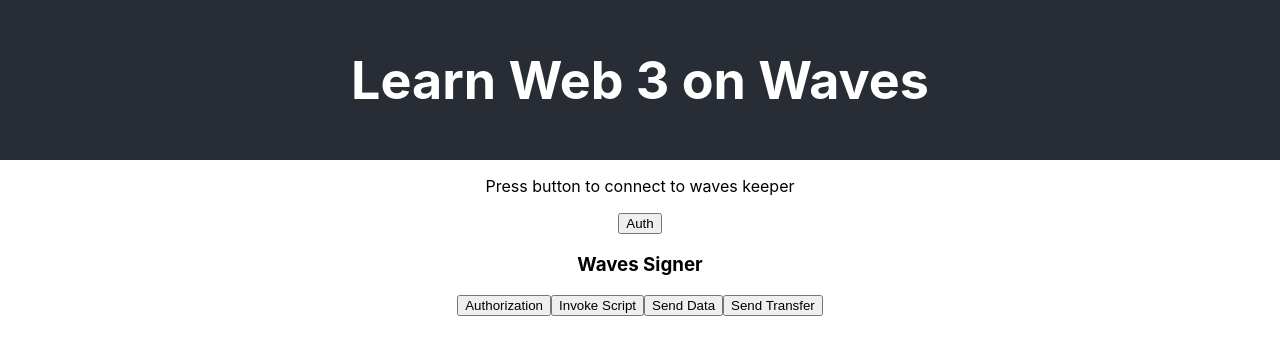
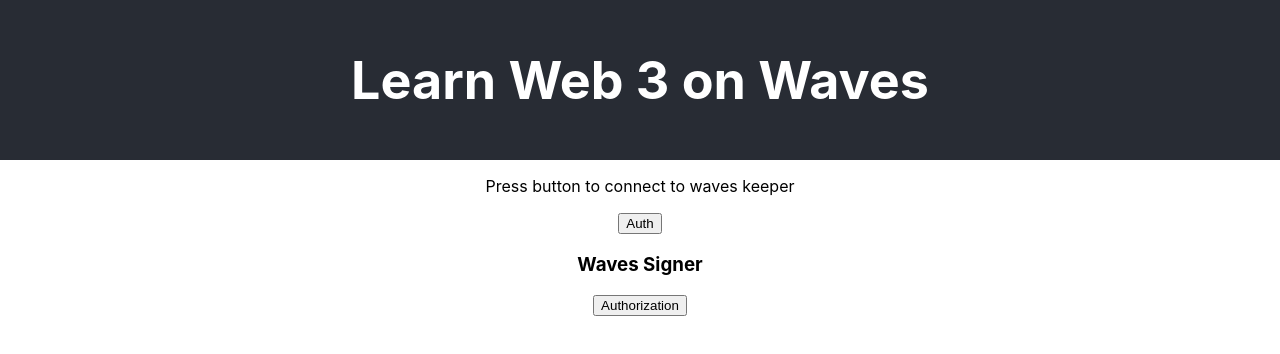
Before and after one commit to yudissptn/waves-web3, a React (Create React App) app: page / in a window 1280 px wide. Shown: the top 354 px of the page. Built offline with nearby package versions, Linux system fonts and the light colour scheme; what @waves/signer, @waves/waves-transactions would draw is missing.

Commit message:
remove invoking

```diff
--- a/src/App.js
+++ b/src/App.js
@@ -48,49 +48,6 @@
     }
   };
 
-  const invokeSigner = () => {
-    signer
-      .invoke({
-        dApp: "3MuN7D8r19zdvSpAd1L91Gs88bcgwUFy2mn",
-        fee: 0.004,
-        payment: [
-          {
-            amount: 677728840,
-            assetId: "WAVES",
-          },
-        ],
-        call: {
-          function: "faucet",
-          args: [
-            { type: "integer", value: 1 },
-            { type: "binary", value: "base64:AAA=" },
-            { type: "string", value: "foo" },
-          ],
-        },
-      })
-      .broadcast()
-      .then(console.log);
-  };
-
-  const sendDataSigner = () => {
-    signer
-      .data({
-        data: [{ key: "lastCall", value: String(new Date()), type: "string" }],
-      })
-      .broadcast()
-      .then(console.log);
-  };
-
-  const transferSigner = () => {
-    signer
-      .transfer({
-        recipient: "3MuN7D8r19zdvSpAd1L91Gs88bcgwUFy2mn",
-        amount: 1,
-      })
-      .broadcast()
-      .then(console.log);
-  };
-
   return (
     <div className="App">
       <header className="App-header">
@@ -112,9 +69,6 @@
           ) : (
             <p>{`Authorized as ${isAuthSigner.address}`}</p>
           )}
-          <button onClick={invokeSigner}>Invoke Script</button>
-          <button onClick={sendDataSigner}>Send Data</button>
-          <button onClick={transferSigner}>Send Transfer</button>
         </div>
       </main>
     </div>
```
